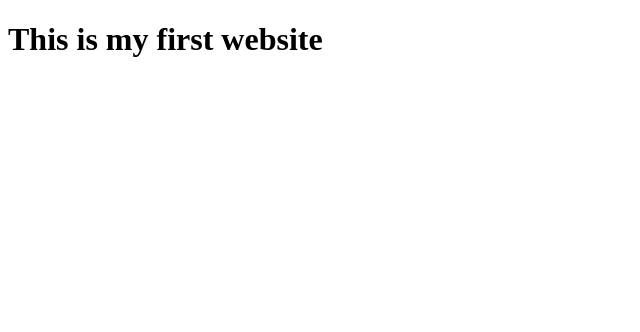
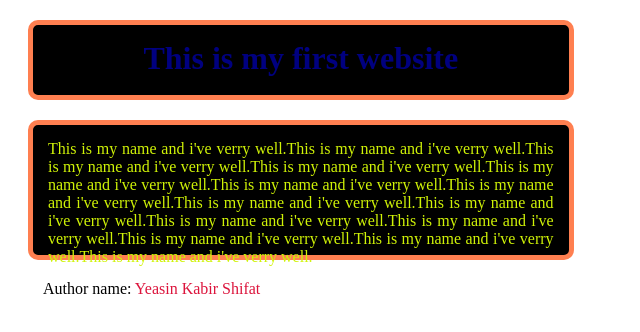
Before and after one commit to Eng-Shifat/my-seconf-repo, a plain HTML site: page index.html in a window 1280 px wide. Shown: the whole page, without its empty margins (0-640 px from the left). Drawn offline with Linux system fonts and the light colour scheme.

Commit message:
paragraph added

```diff
--- a/index.html
+++ b/index.html
@@ -9,6 +9,8 @@
 </head>
 <body>
     <h1>This is my first website</h1>
+    <p class="paragraph">This is my name and i've verry well.This is my name and i've verry well.This is my name and i've verry well.This is my name and i've verry well.This is my name and i've verry well.This is my name and i've verry well.This is my name and i've verry well.This is my name and i've verry well.This is my name and i've verry well.This is my name and i've verry well.This is my name and i've verry well.This is my name and i've verry well.This is my name and i've verry well.This is my name and i've verry well.</p>
+    <p>Author name: <span class="author-name">Yeasin Kabir Shifat</span></p>
 
 </body>
 </html>
--- a/style.css
+++ b/style.css
@@ -0,0 +1,31 @@
+h1{
+    color: navy;
+    background-color: black;
+    margin: 20px ;
+    text-align:center;
+    text-shadow: rgb(221, 8, 8);
+    height: 40px;
+    width: 40%;
+    padding: 15px;
+    border: 5px solid coral;
+    border-radius: 10px;
+}
+.paragraph{
+    color: rgb(208, 243, 7);
+    background-color: black;
+    margin: 20px ;
+    text-align: justify;
+    text-shadow: rgb(221, 8, 8);
+    height: 100px;
+    width: 40%;
+    padding: 15px;
+    border: 5px solid coral;
+    border-radius: 10px;
+}
+.author-name{
+    color: crimson;
+
+}
+p{
+    margin-left: 35px;
+}
```
